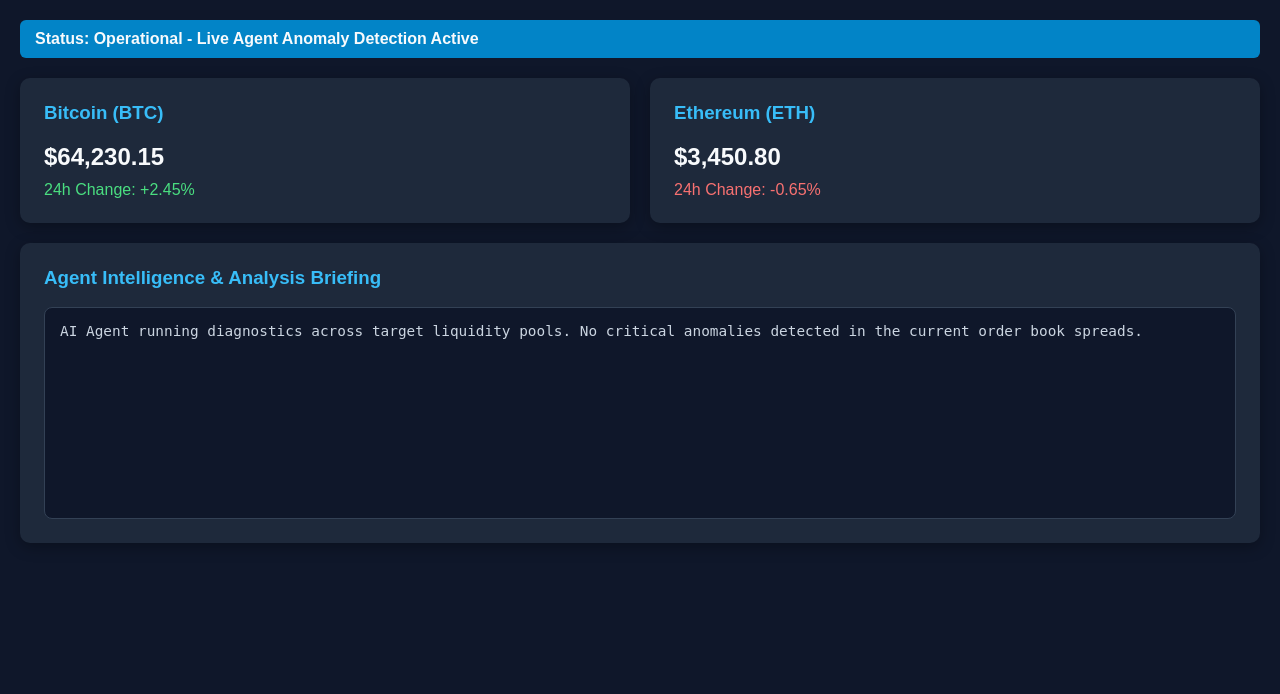
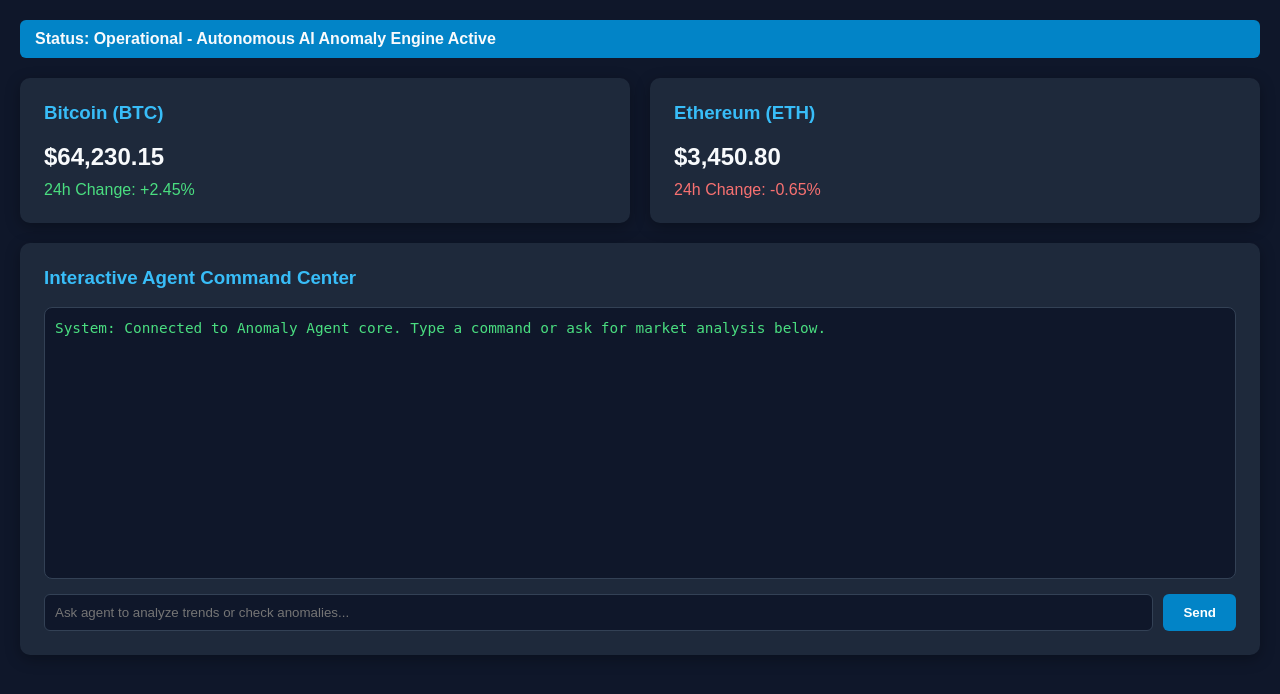
Before and after one commit to smartlee1212-creator/ai-anomaly-agent, a Flask app: page /dashboard in a window 1280 px wide. Shown: the part 59-753 px from the top of the page. Run offline with Flask 3, Linux system fonts and the light colour scheme; the visitor is signed in with stand-in values (Sample User, id 1).

Commit message:
Add interactive AI chat interface powered by Gemini SDK

```diff
--- a/app.py
+++ b/app.py
@@ -2,9 +2,19 @@ import os
 import sqlite3
 from flask import Flask, render_template, request, redirect, url_for, session, jsonify
 from werkzeug.security import generate_password_hash, check_password_hash
+from google import genai
 
 app = Flask(__name__)
 app.secret_key = os.environ.get('SECRET_KEY', 'ai-anomaly-agent-secret-key')
+
+# Initialize Google GenAI Client (Make sure GEMINI_API_KEY is set in your Render environment variables)
+gemini_client = None
+try:
+    api_key = os.environ.get("GEMINI_API_KEY")
+    if api_key:
+        gemini_client = genai.Client(api_key=api_key)
+except Exception as e:
+    print(f"GenAI Init Warning: {e}")
 
 def get_db():
     conn = sqlite3.connect('database.db')
@@ -82,13 +92,40 @@ def telemetry():
         return jsonify({'error': 'Unauthorized'}), 401
 
     return jsonify({
-        'status': 'Operational - Live Agent Anomaly Detection Active',
+        'status': 'Operational - Autonomous AI Anomaly Engine Active',
         'btc_price': '64,230.15',
         'btc_change': '+2.45%',
         'eth_price': '3,450.80',
         'eth_change': '-0.65%',
-        'analysis': 'AI Agent running diagnostics across target liquidity pools. No critical anomalies detected in the current order book spreads.'
+        'analysis': 'All liquidity vectors verified. Order book spreads are optimal. No predatory high-frequency spikes identified.'
     })
+
+@app.route('/api/chat', methods=['POST'])
+def agent_chat():
+    if 'user_id' not in session:
+        return jsonify({'error': 'Unauthorized'}), 401
+
+    data = request.get_json()
+    user_message = data.get('message', '')
+
+    if not user_message:
+        return jsonify({'response': 'Please enter a valid query for the agent.'})
+
+    if not gemini_client:
+        return jsonify({'response': 'AI Agent engine offline: GEMINI_API_KEY environment variable is missing on Render.'})
+
+    try:
+        # Prompt the Gemini model acting as the Anomaly Agent
+        prompt = f"You are Zeus AI, an elite financial and cryptocurrency anomaly detection expert agent. Answer this query concisely and professionally: {user_message}"
+        response = gemini_client.models.generate_content(
+            model='gemini-2.5-flash',
+            contents=prompt
+        )
+        agent_reply = response.text
+    except Exception as e:
+        agent_reply = f"Error communicating with AI core: {str.S(e) if hasattr(e, 'S') else str(e)}"
+
+    return jsonify({'response': agent_reply})
 
 @app.route('/logout')
 def logout():
--- a/templates/dashboard.html
+++ b/templates/dashboard.html
@@ -10,13 +10,20 @@
         h1 { margin: 0; color: #38bdf8; font-size: 1.5rem; }
         .logout { background: #ef4444; color: white; padding: 6px 12px; border-radius: 6px; text-decoration: none; font-size: 0.9rem; }
         .grid { display: grid; grid-template-columns: repeat(auto-fit, minmax(280px, 1fr)); gap: 20px; margin-bottom: 20px; }
-        .card { background: #1e293b; padding: 1.5rem; border-radius: 10px; box-shadow: 0 4px 15px rgba(0,0,0,0.3); }
+        .card { background: #1e293b; padding: 1.5rem; border-radius: 10px; box-shadow: 0 4px 15px rgba(0,0,0,0.3); margin-bottom: 20px; }
         .card h3 { margin-top: 0; color: #38bdf8; }
         .metric { font-size: 1.5rem; font-weight: bold; margin: 10px 0; }
         .positive { color: #4ade80; }
         .negative { color: #f87171; }
-        .chat-box { background: #0f172a; border: 1px solid #334155; padding: 15px; border-radius: 8px; height: 180px; overflow-y: auto; font-family: monospace; white-space: pre-wrap; font-size: 0.9rem; color: #cbd5e1; }
         .status-banner { background: #0284c7; padding: 10px 15px; border-radius: 6px; font-weight: bold; margin-bottom: 20px; }
+        .chat-container { display: flex; flex-direction: column; height: 250px; background: #0f172a; border: 1px solid #334155; border-radius: 8px; padding: 10px; overflow-y: auto; margin-bottom: 15px; font-family: monospace; font-size: 0.9rem; }
+        .message { margin-bottom: 10px; line-height: 1.4; }
+        .user-msg { color: #38bdf8; }
+        .agent-msg { color: #4ade80; }
+        .chat-input-row { display: flex; gap: 10px; }
+        .chat-input-row input { flex: 1; padding: 10px; background: #0f172a; border: 1px solid #334155; color: white; border-radius: 6px; }
+        .chat-input-row button { padding: 10px 20px; background: #0284c7; border: none; color: white; font-weight: bold; border-radius: 6px; cursor: pointer; }
+        .chat-input-row button:hover { background: #0369a1; }
     </style>
 </head>
 <body>
@@ -25,24 +32,30 @@
         <a href="{{ url_for('logout') }}" class="logout">Log Out</a>
     </header>
 
-    <div id="status-banner" class="status-banner">Loading live market telemetry...</div>
+    <div id="status-banner" class="status-banner">Loading system metrics...</div>
 
     <div class="grid">
-        <div class="card">
+        <div class="card" style="margin-bottom:0;">
             <h3>Bitcoin (BTC)</h3>
             <div id="btc-price" class="metric">--</div>
             <div id="btc-change">Change: --</div>
         </div>
-        <div class="card">
+        <div class="card" style="margin-bottom:0;">
             <h3>Ethereum (ETH)</h3>
             <div id="eth-price" class="metric">--</div>
             <div id="eth-change">Change: --</div>
         </div>
     </div>
 
-    <div class="card">
-        <h3>Agent Intelligence & Analysis Briefing</h3>
-        <div id="ai-analysis" class="chat-box">Connecting to Gemini agent interface...</div>
+    <div class="card" style="margin-top: 20px;">
+        <h3>Interactive Agent Command Center</h3>
+        <div id="chat-box" class="chat-container">
+            <div class="message agent-msg">System: Connected to Anomaly Agent core. Type a command or ask for market analysis below.</div>
+        </div>
+        <div class="chat-input-row">
+            <input type="text" id="user-input" placeholder="Ask agent to analyze trends or check anomalies..." onkeydown="if(event.key === 'Enter') sendChatMessage()">
+            <button onclick="sendChatMessage()">Send</button>
+        </div>
     </div>
 
     <script>
@@ -62,10 +75,41 @@
                 ethChangeEl.className = data.eth_change.startsWith("+") ? "positive" : "negative";
 
                 document.getElementById('status-banner').innerText = "Status: " + data.status;
-                document.getElementById('ai-analysis').innerText = data.analysis;
             } catch (err) {
                 console.error("Telemetry fetch error:", err);
             }
+        }
+
+        async function sendChatMessage() {
+            let inputField = document.getElementById('user-input');
+            let chatBox = document.getElementById('chat-box');
+            let messageText = inputField.value.trim();
+
+            if(!messageText) return;
+
+            // Append User Message
+            chatBox.innerHTML += `<div class="message user-msg">You: ${messageText}</div>`;
+            inputField.value = '';
+            chatBox.scrollTop = chatBox.scrollHeight;
+
+            // Append Loading Indicator
+            let loadingId = 'loading-' + Date.now();
+            chatBox.innerHTML += `<div class="message agent-msg" id="${loadingId}">Agent: Analyzing data...</div>`;
+            chatBox.scrollTop = chatBox.scrollHeight;
+
+            try {
+                let response = await fetch('/api/chat', {
+                    method: 'POST',
+                    headers: { 'Content-Type': 'application/json' },
+                    body: JSON.stringify({ message: messageText })
+                });
+                let data = await response.json();
+
+                document.getElementById(loadingId).innerText = `Agent: ${data.response}`;
+            } catch (err) {
+                document.getElementById(loadingId).innerText = `Agent: Error processing request.`;
+            }
+            chatBox.scrollTop = chatBox.scrollHeight;
         }
 
         fetchTelemetry();
```
